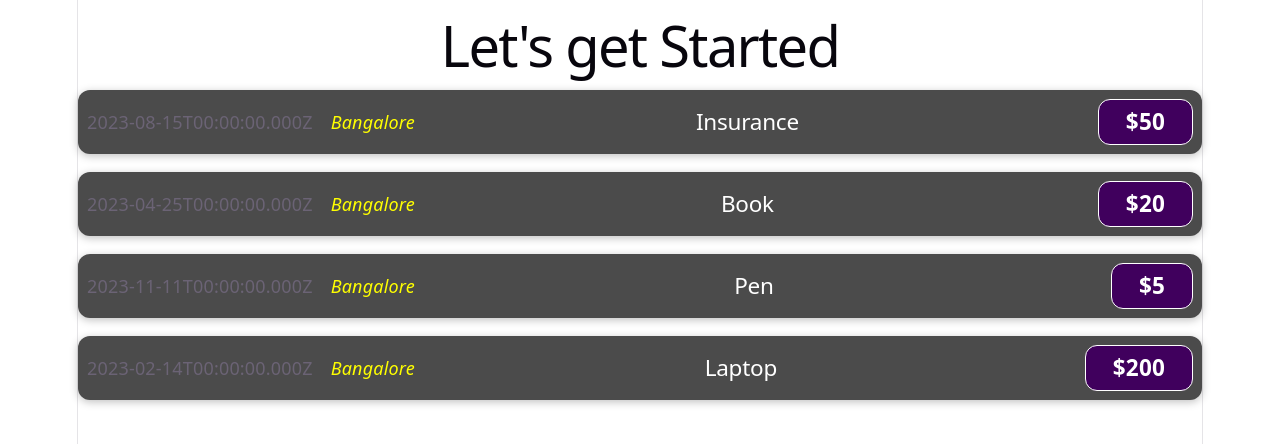
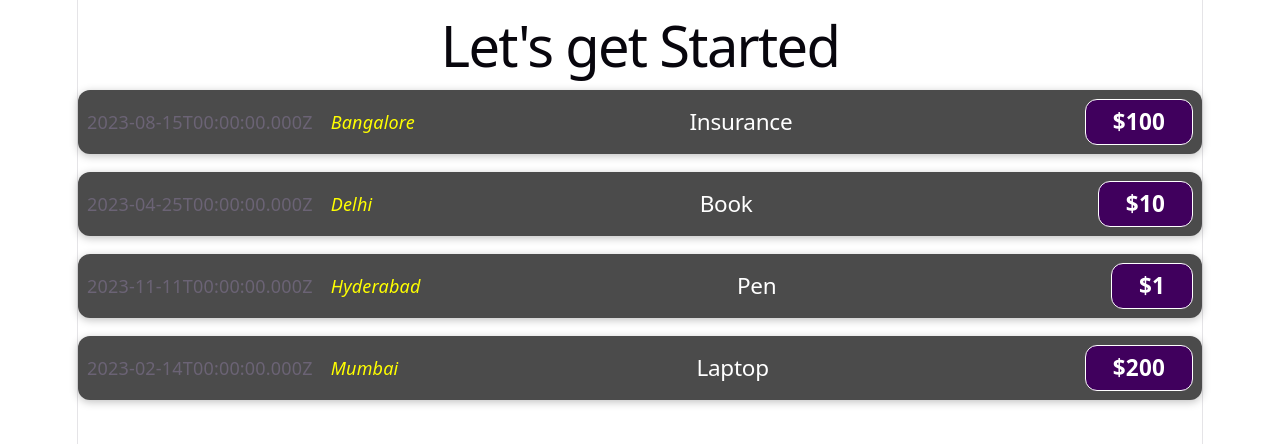
Before and after one commit to Yash-Gehlot/Learning-React, a React (Vite) app in the folder firstProject/: page / in a window 1280 px wide. Shown: the top 444 px of the page. Built offline with nearby package versions, Linux system fonts and the light colour scheme.

Commit message:
Creating Reusable Components

```diff
--- a/firstProject/src/App.jsx
+++ b/firstProject/src/App.jsx
@@ -1,34 +1,29 @@
+// Write your code at the relevant places in the code below:
 
 import ExpenseItem from "./components/ExpenseItem";
 
 function App() {
+  const expenses = [
+    { id: "1", date: new Date(2023, 7, 15), title: "Insurance", price: 100,location:"Bangalore" },
+    { id: "2", date: new Date(2023, 3, 25), title: "Book", price: 10,location:"Delhi"},
+    { id: "3", date: new Date(2023, 10, 11), title: "Pen", price: 1,location: "Hyderabad" },
+    { id: "4", date: new Date(2023, 1, 14), title: "Laptop", price: 200, location: "Mumbai" },
+  ];
+
   return (
     <div>
       <h1>Let's get Started</h1>
-      <ExpenseItem
-        date={new Date(2023, 7, 15)}
-        title="Insurance"
-        price="50"
-        location="Bangalore"
-      ></ExpenseItem>
-      <ExpenseItem
-        date={new Date(2023, 3, 25)}
-        title="Book"
-        price="20"
-        location="Bangalore"
-      ></ExpenseItem>
-      <ExpenseItem
-        date={new Date(2023, 10, 11)}
-        title="Pen"
-        price="5"
-        location="Bangalore"
-      ></ExpenseItem>
-      <ExpenseItem
-        date={new Date(2023, 1, 14)}
-        title="Laptop"
-        price="200"
-        location="Bangalore"
-      ></ExpenseItem>
+      {expenses.map((expense, index) => {
+        return (
+          <ExpenseItem
+            key={expense.id}
+            date={expense.date}
+            title={expense.title}
+            price={expense.price}
+            location={expense.location}
+          ></ExpenseItem>
+        );
+      })}
     </div>
   );
 }
--- a/firstProject/src/components/ExpenseItem.jsx
+++ b/firstProject/src/components/ExpenseItem.jsx
@@ -1,3 +1,4 @@
+// Write your code at the relevant places in the code below:
 
 import "./ExpenseItem.css";
 
```
